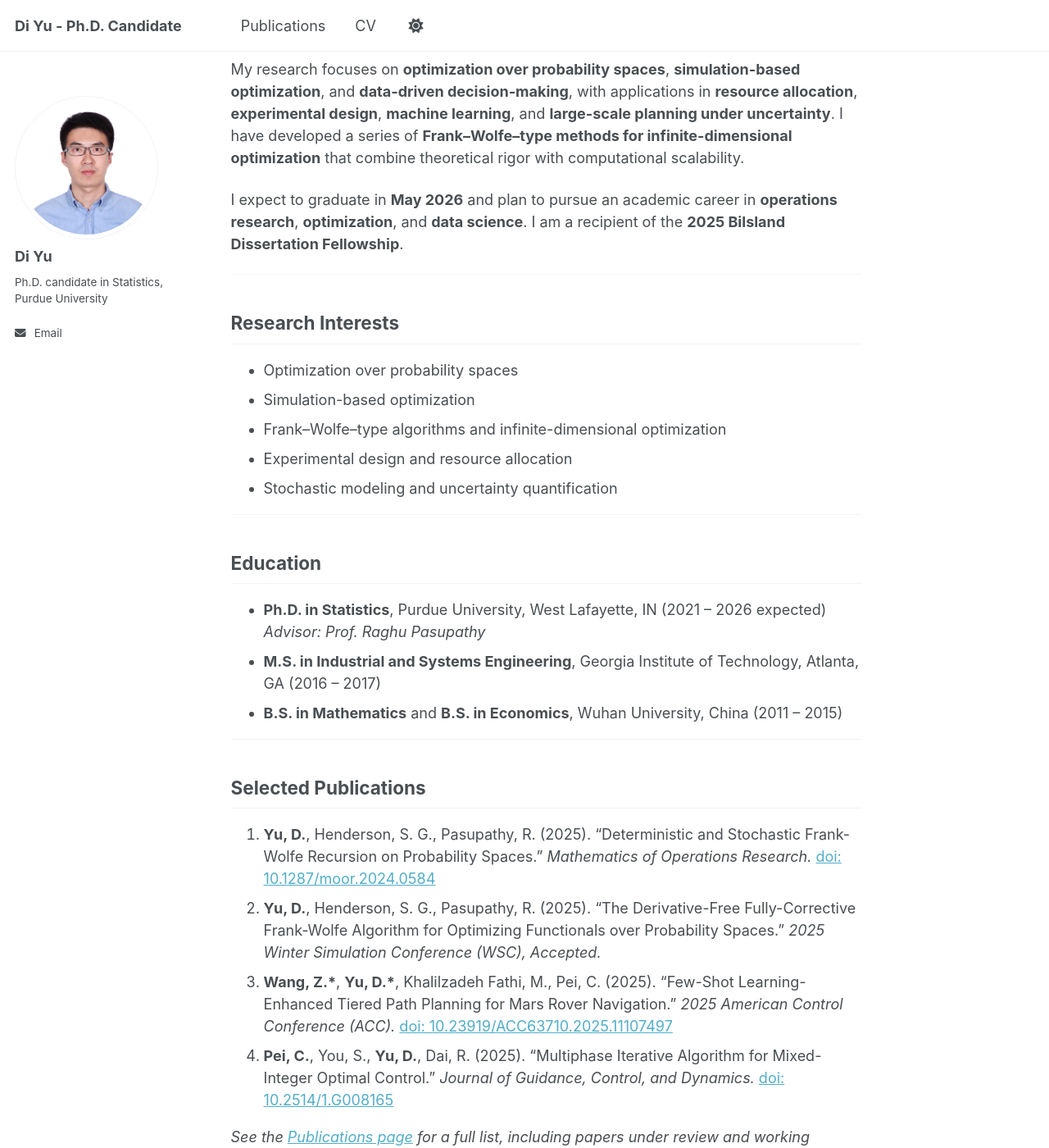
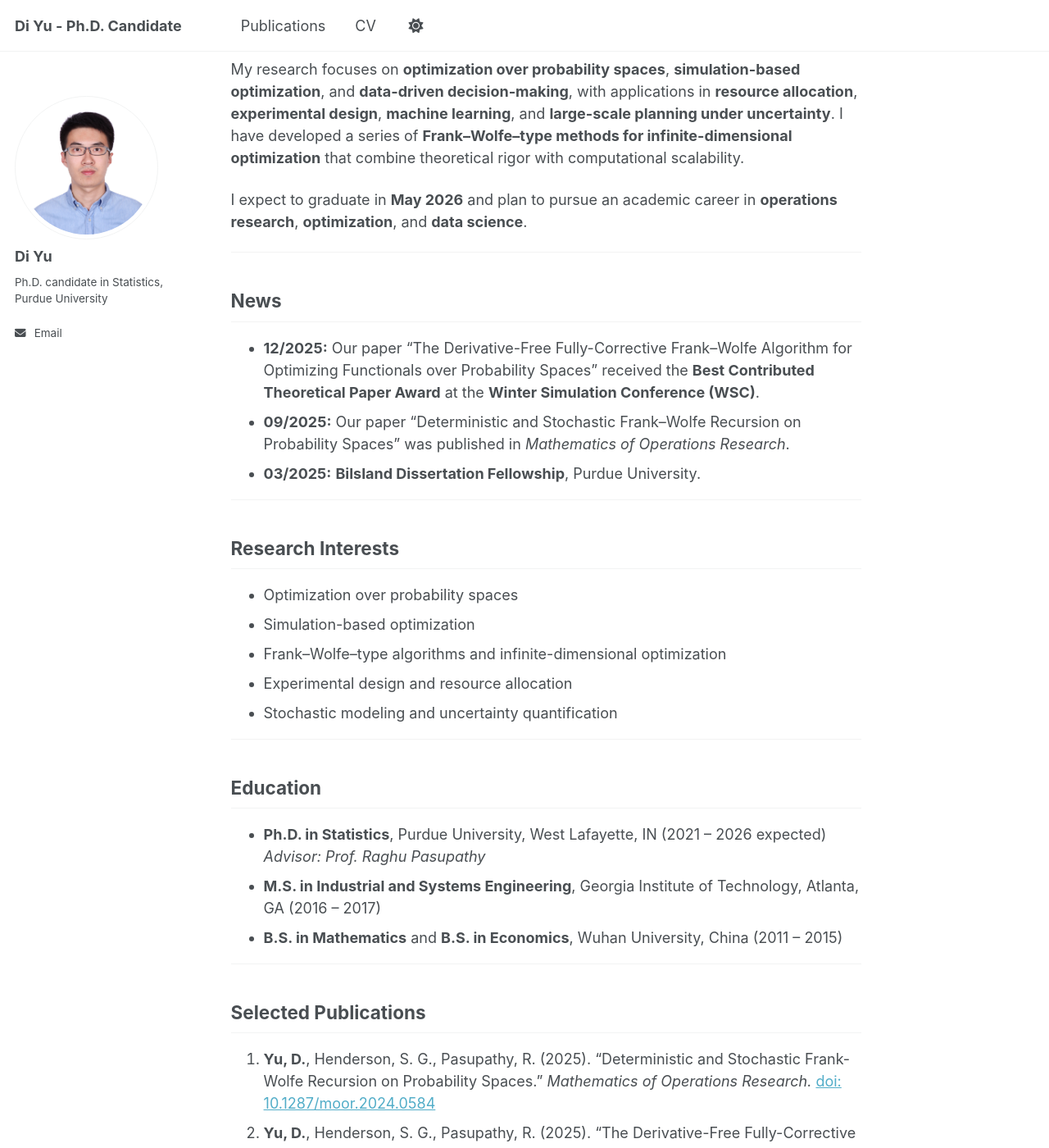
Before and after one commit to yudi12358/yudi12358.github.io, a Jekyll site: the page built from _pages/about.md, in a window 1280 px wide and 1400 px high, scrolled down 375 px. Shown: the whole window at 82% size. Built offline with Jekyll 4.4.1, drawn with Linux system fonts in a browser that asks for light colours; a script that is not in the unit is left out; some of the changed text lies outside the part shown.

Commit message:
Update about.md

```diff
--- a/_pages/about.md
+++ b/_pages/about.md
@@ -19,7 +19,15 @@ I am a Ph.D. candidate in the Department of Statistics at Purdue University, adv
 
 My research focuses on **optimization over probability spaces**, **simulation-based optimization**, and **data-driven decision-making**, with applications in **resource allocation**, **experimental design**, **machine learning**, and **large-scale planning under uncertainty**. I have developed a series of **Frank–Wolfe–type methods for infinite-dimensional optimization** that combine theoretical rigor with computational scalability.
 
-I expect to graduate in **May 2026** and plan to pursue an academic career in **operations research**, **optimization**, and **data science**. I am a recipient of the **2025 Bilsland Dissertation Fellowship**.
+I expect to graduate in **May 2026** and plan to pursue an academic career in **operations research**, **optimization**, and **data science**.
+
+---
+
+## News
+
+- **12/2025:** Our paper “The Derivative-Free Fully-Corrective Frank–Wolfe Algorithm for Optimizing Functionals over Probability Spaces” received the **Best Contributed Theoretical Paper Award** at the **Winter Simulation Conference (WSC)**.
+- **09/2025:** Our paper “Deterministic and Stochastic Frank–Wolfe Recursion on Probability Spaces” was published in *Mathematics of Operations Research*.
+- **03/2025:** **Bilsland Dissertation Fellowship**, Purdue University.
 
 ---
 
@@ -55,6 +63,7 @@ I expect to graduate in **May 2026** and plan to pursue an academic career in **
 
 ## Awards and Honors
 
-- **Bilsland Dissertation Fellowship**, Purdue University (2025)
+- **Best Contributed Theoretical Paper**, Winter Simulation Conference (WSC), 2025.
+- **Bilsland Dissertation Fellowship**, Purdue University, 2025.
 
 ---
```
